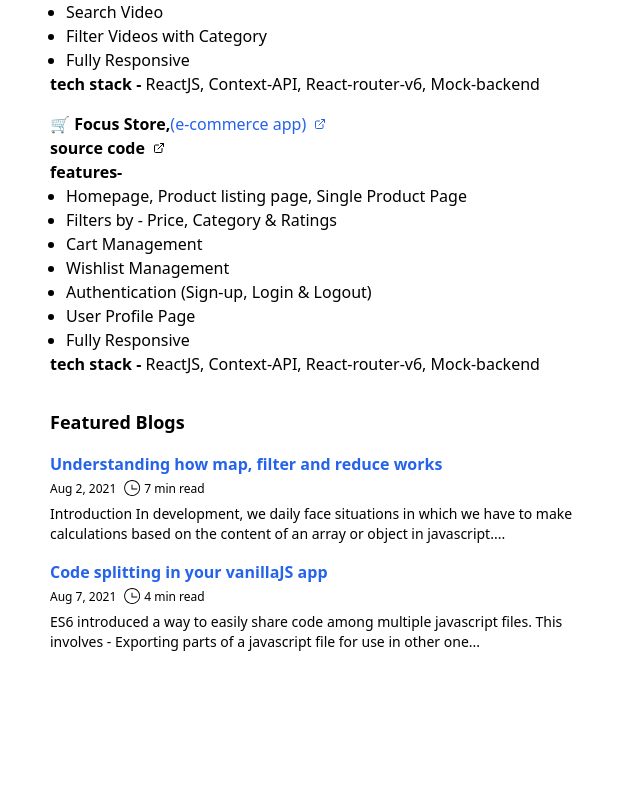
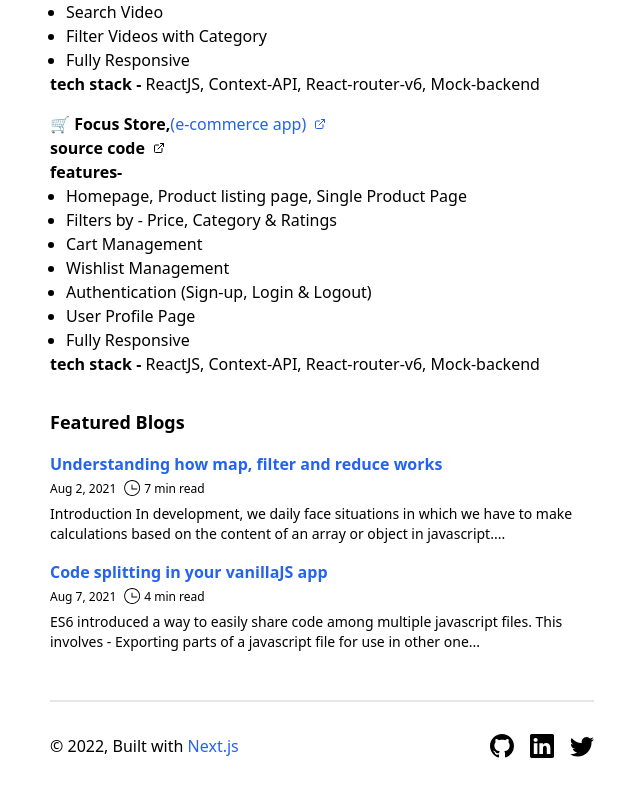
Before and after one commit to SK02K1/portfolio, a Next.js app: page / in a window 1280 px wide. Shown: the part 740-1536 px from the top of the page, without its empty margins (318-958 px from the left). Before the commit the page ends 1456 px from the top, so only its background shows below. Built offline with nearby package versions, Linux system fonts and the light colour scheme.

Commit message:
add: footer component

```diff
--- /dev/null
+++ b/components/footer/index.tsx
@@ -0,0 +1,43 @@
+import { BsGithub, BsLinkedin, BsTwitter } from 'react-icons/bs';
+
+const socialLinks = [
+  {
+    id: '1',
+    source: 'https://github.com/SK02K1',
+    icon: <BsGithub />,
+  },
+  {
+    id: '2',
+    source: 'https://www.linkedin.com/in/sourabh-kheraliya-b2571b1a2/',
+    icon: <BsLinkedin />,
+  },
+  {
+    id: '3',
+    source: 'https://twitter.com/sk02k1',
+    icon: <BsTwitter />,
+  },
+];
+
+export const Footer = () => {
+  const currentYear = new Date().getFullYear();
+
+  const socialLinksListing = socialLinks.map(({ id, source, icon }) => {
+    return (
+      <a className='text-2xl ml-4' href={source} target='_blank' key={id}>
+        {icon}
+      </a>
+    );
+  });
+
+  return (
+    <footer className='border-t-2 mt-12 pt-8 flex justify-between items-center'>
+      <p>
+        © {currentYear}, Built with{' '}
+        <a className='text-blue-600' href='https://nextjs.org/'>
+          Next.js
+        </a>
+      </p>
+      <div className='flex'>{socialLinksListing}</div>
+    </footer>
+  );
+};
--- a/components/index.ts
+++ b/components/index.ts
@@ -4,3 +4,4 @@ export { Section } from './section';
 export { ProjectCard } from './project-card';
 export { ExternalLink } from './external-link';
 export { BlogCard } from './blog-card';
+export { Footer } from './footer';
--- a/pages/_app.tsx
+++ b/pages/_app.tsx
@@ -1,7 +1,8 @@
 import '../styles/globals.css';
 import type { AppProps } from 'next/app';
-import { Layout, Navbar } from 'components';
 import Head from 'next/head';
+
+import { Footer, Layout, Navbar } from 'components';
 
 function MyApp({ Component, pageProps }: AppProps) {
   return (
@@ -15,6 +16,7 @@ function MyApp({ Component, pageProps }: AppProps) {
         </Head>
         <Navbar />
         <Component {...pageProps} />
+        <Footer />
       </>
     </Layout>
   );
```
